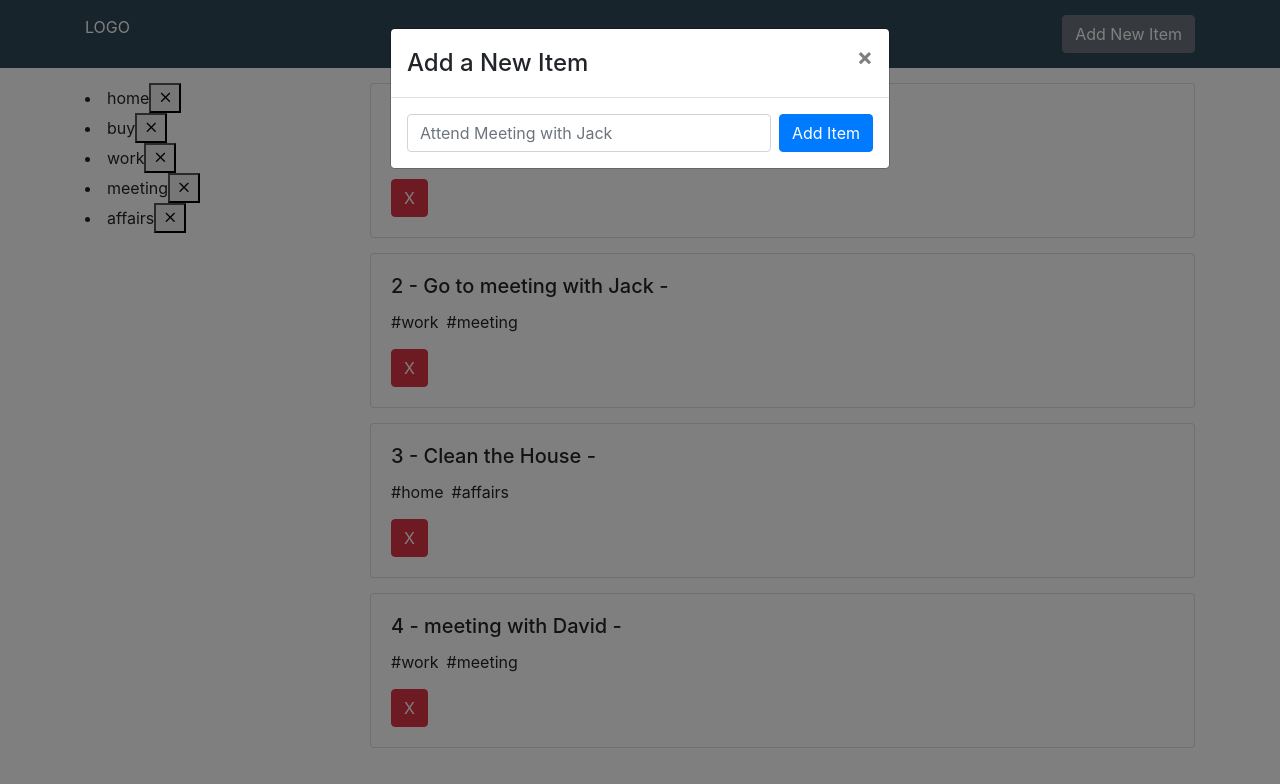
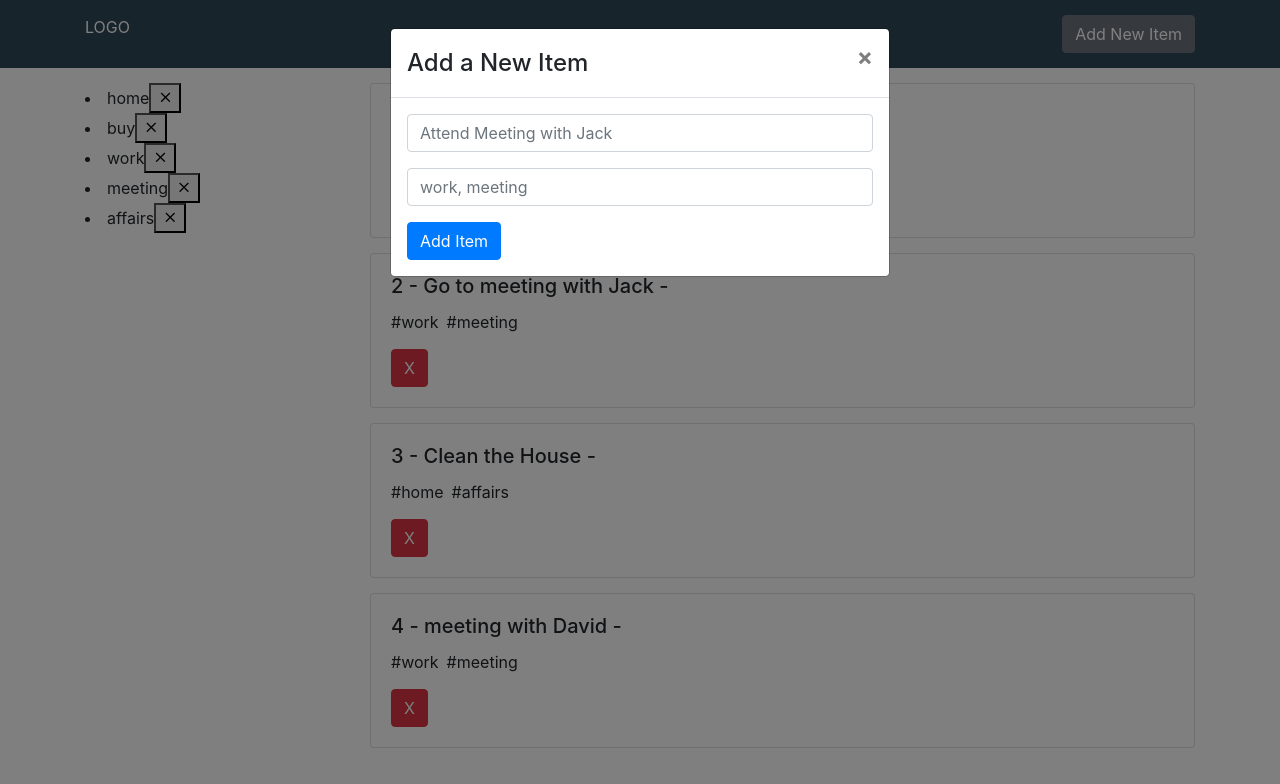
Before and after one commit to meissam/react-todo, a React (Create React App) app: page / in a window 1280 px wide. Both pictures are taken after a click on the button "Add New Item". Shown: the top 784 px of the page. Built offline with nearby package versions, Linux system fonts and the light colour scheme.

Commit message:
now we can add object instead a title

```diff
--- a/src/components/App.js
+++ b/src/components/App.js
@@ -76,15 +76,7 @@ class App extends Component {
 
   handleAddItem = (item) => {
     this.setState((prevState) => ({
-      items: [
-        ...prevState.items,
-        {
-          id: 5,
-          title: item,
-          completed: false,
-          tags: ["work", "meeting"],
-        },
-      ],
+      items: [...prevState.items, item],
     }));
   };
 
--- a/src/components/Header.js
+++ b/src/components/Header.js
@@ -1,15 +1,26 @@
 import React, { Component } from "react";
 import { Modal, Button } from "react-bootstrap";
+import { v1 as uuid } from "uuid";
+import dayjs from "dayjs";
 
 class Header extends Component {
   state = {
     show: false,
   };
 
+
   handleAddOption = (e) => {
     e.preventDefault();
-    const item = e.target.elements.itemfield.value.trim();
+    const item = {
+      id: uuid(),
+      title: e.target.elements.itemfield.value.trim(),
+      completed: false,
+      tags: e.target.elements.itemTags.value.trim().split(","),
+      lastModified: dayjs().toString(),
+    };
+
     const error = this.props.handleAddItem(item);
+
   };
 
   handleClose = () => {
@@ -22,11 +33,11 @@ class Header extends Component {
   render() {
     return (
       <>
-        <div class="row">
-          <div class="col">
+        <div className="row">
+          <div className="col">
             <div id="main-logo">LOGO</div>
           </div>
-          <div class="col">
+          <div className="col">
             <button
               className="btn btn-secondary float-right"
               onClick={this.handleShow}
@@ -41,21 +52,29 @@ class Header extends Component {
             <Modal.Title>Add a New Item</Modal.Title>
           </Modal.Header>
           <Modal.Body>
-            <form className="form-inline" onSubmit={this.handleAddOption}>
+            <form  onSubmit={this.handleAddOption}>
               <input
                 type="text"
                 name="itemfield"
                 defaultValue=""
                 placeholder="Attend Meeting with Jack"
-                className="flex-fill mr-2 form-control"
+                className="form-control mb-3"
               />
+
+            <input
+                type="text"
+                name="itemTags"
+                defaultValue=""
+                placeholder="work, meeting"
+                className="form-control  mb-3"
+            />
 
               <Button
                 variant="primary"
                 type="submit"
                 onClick={this.handleClose}
               >
-               Add Item
+                Add Item
               </Button>
             </form>
           </Modal.Body>
```
